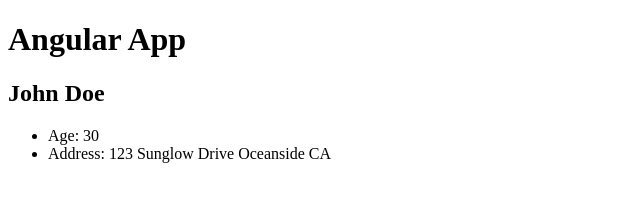
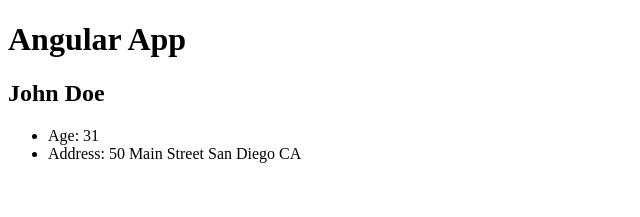
Before and after one commit to smkattoula/Angular-Sandbox, an Angular app: page / in a window 1280 px wide. Shown: the top 217 px of the page, without its empty margins (0-640 px from the left). Built offline with nearby package versions, Linux system fonts and the light colour scheme.

Commit message:
user component clean up and learn about interfaces

```diff
--- a/src/app/components/user/user.component.html
+++ b/src/app/components/user/user.component.html
@@ -1,5 +1,5 @@
-<h2>{{ firstName }} {{ lastName }}</h2>
+<h2>{{ user.firstName }} {{ user.lastName }}</h2>
 <ul>
-    <li>Age: {{ age }}</li>
-    <li>Address: {{ address.street }} {{ address.city }} {{ address.state }}</li>
+    <li>Age: {{ user.age }}</li>
+    <li>Address: {{ user.address.street }} {{ user.address.city }} {{ user.address.state }}</li>
 </ul>
--- a/src/app/components/user/user.component.ts
+++ b/src/app/components/user/user.component.ts
@@ -1,5 +1,6 @@
-import { ThrowStmt } from "@angular/compiler";
 import { Component } from "@angular/core";
+
+import { User } from "../../models/User";
 
 @Component({
     selector: "app-user",
@@ -9,48 +10,19 @@
 
 export class UserComponent {
     // Properties
-    firstName: string;
-    lastName: string;
-    age: number;
-    address;
-
-    foo: any;
-    hasKids: boolean;
-    numberArray: number[];
-    stringArray: string[];
-    mixedArray: any[];
-    myTuple: [string, number, boolean];
-    unusable: void;
-    undefined: undefined;
-    null: null;
-
+    user: User
 
     // Methods
     constructor() {
-       this.firstName = "John";
-       this.lastName = "Doe";
-       this.age = 30;
-
-       this.address = {
-           street: "123 Sunglow Drive",
-           city: "Oceanside",
-           state: "CA"
-       }
-
-       this.foo = true;
-       this.hasKids = false;
-       this.numberArray = [1,2,3];
-       this.stringArray = ["Hello world"];
-       this.mixedArray = [true, undefined, "hello", 2];
-       this.myTuple = ["hello", 1, true];
-       this.unusable = undefined;
-       this.undefined = undefined;
-       this.null = null;
-
-       console.log(this.addNumbers(2,3));
-    }
-
-    addNumbers(num1:number, num2:number): number {
-        return num1 + num2
+        this.user = {
+            firstName: "John",
+            lastName: "Doe",
+            age: 31,
+            address: {
+                street: "50 Main Street",
+                city: "San Diego",
+                state: "CA"
+            }
+        }
     }
 }
--- /dev/null
+++ b/src/app/models/User.ts
@@ -0,0 +1,10 @@
+export interface User {
+    firstName: string;
+    lastName: string;
+    age: number;
+    address: {
+        street: string,
+        city: string,
+        state: string
+    }
+}
```
